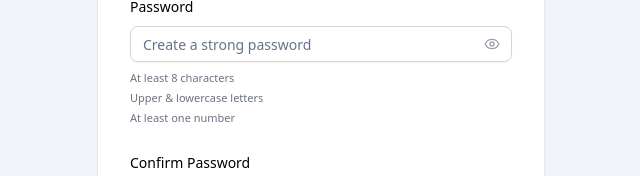
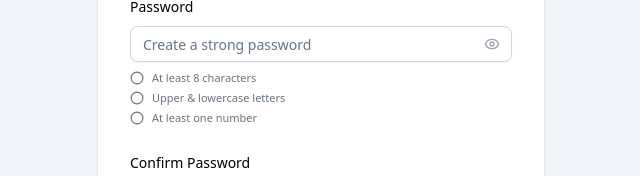
Before and after one commit to jonvicbarcenas/NoteTect, a React (Vite) app in the folder frontend/: page /signup in a window 1280 px wide. Shown: the part 479-655 px from the top of the page, without its empty margins (319-959 px from the left). Built offline with nearby package versions, Linux system fonts and the light colour scheme.

Commit message:
feature(auth): add live password requirement checks on signup

```diff
--- a/frontend/src/pages/SignupPage.tsx
+++ b/frontend/src/pages/SignupPage.tsx
@@ -5,7 +5,7 @@ import { useState } from "react"
 import { Button } from "@/components/ui/button"
 import { Input } from "@/components/ui/input"
 import { Label } from "@/components/ui/label"
-import { Eye, EyeOff } from "lucide-react"
+import { Eye, EyeOff, CheckCircle2, Circle } from "lucide-react"
 import { Link } from "react-router-dom"
 import { motion } from "framer-motion"
 
@@ -17,6 +17,18 @@ export default function SignupPage() {
   const [confirmPassword, setConfirmPassword] = useState("")
   const [showPassword, setShowPassword] = useState(false)
   const [showConfirmPassword, setShowConfirmPassword] = useState(false)
+
+  // Live password requirement checks
+  const hasLength = password.length >= 8
+  const hasCaseMix = /[a-z]/.test(password) && /[A-Z]/.test(password)
+  const hasNumber = /\d/.test(password)
+
+  const ReqItem = ({ met, children }: { met: boolean; children: React.ReactNode }) => (
+    <div className={`flex items-center gap-2 ${met ? "text-green-600" : "text-gray-500"}`}>
+      {met ? <CheckCircle2 className="h-3.5 w-3.5" /> : <Circle className="h-3.5 w-3.5" />}
+      <span>{children}</span>
+    </div>
+  )
 
   const handleSignup = (e: React.FormEvent) => {
     e.preventDefault()
@@ -159,10 +171,10 @@ export default function SignupPage() {
                   )}
                 </button>
               </div>
-              <div className="mt-2 space-y-1 text-[11px] leading-4 text-gray-500">
-                <p>At least 8 characters</p>
-                <p>Upper & lowercase letters</p>
-                <p>At least one number</p>
+              <div className="mt-2 space-y-1 text-[11px] leading-4" aria-live="polite">
+                <ReqItem met={hasLength}>At least 8 characters</ReqItem>
+                <ReqItem met={hasCaseMix}>Upper & lowercase letters</ReqItem>
+                <ReqItem met={hasNumber}>At least one number</ReqItem>
               </div>
             </motion.div>
 
```
